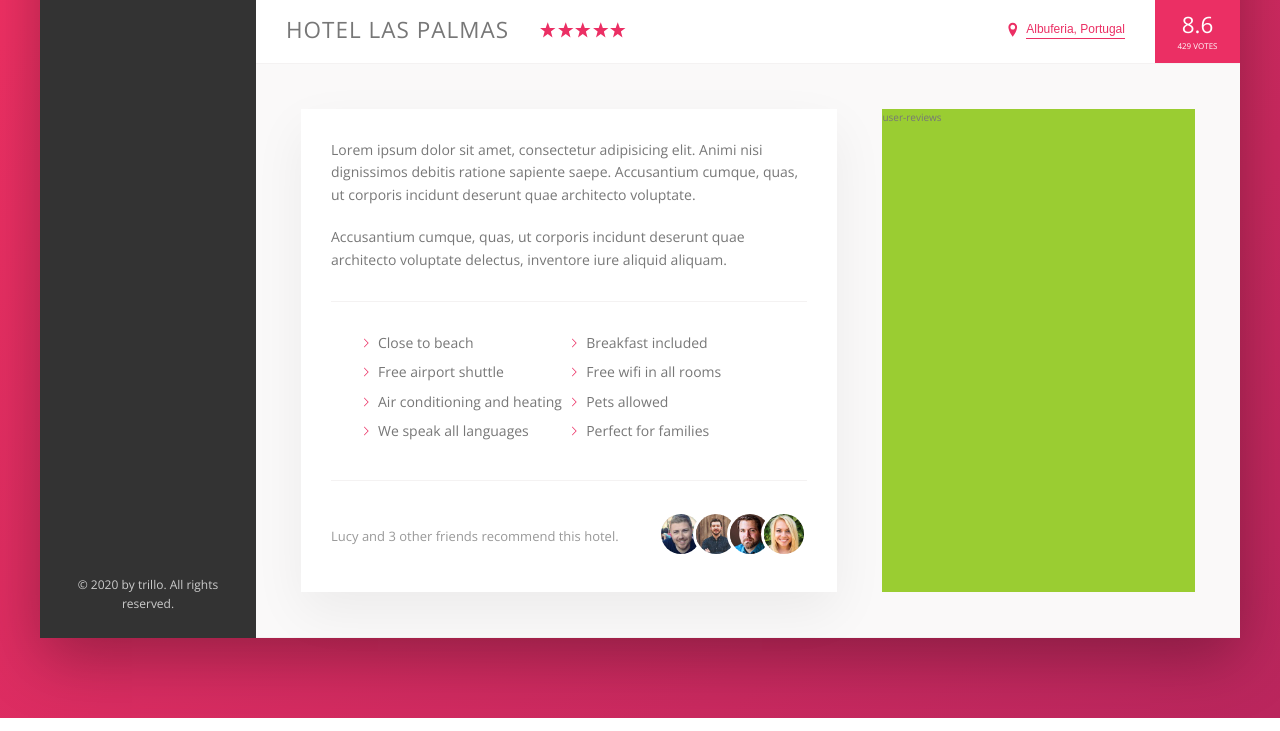
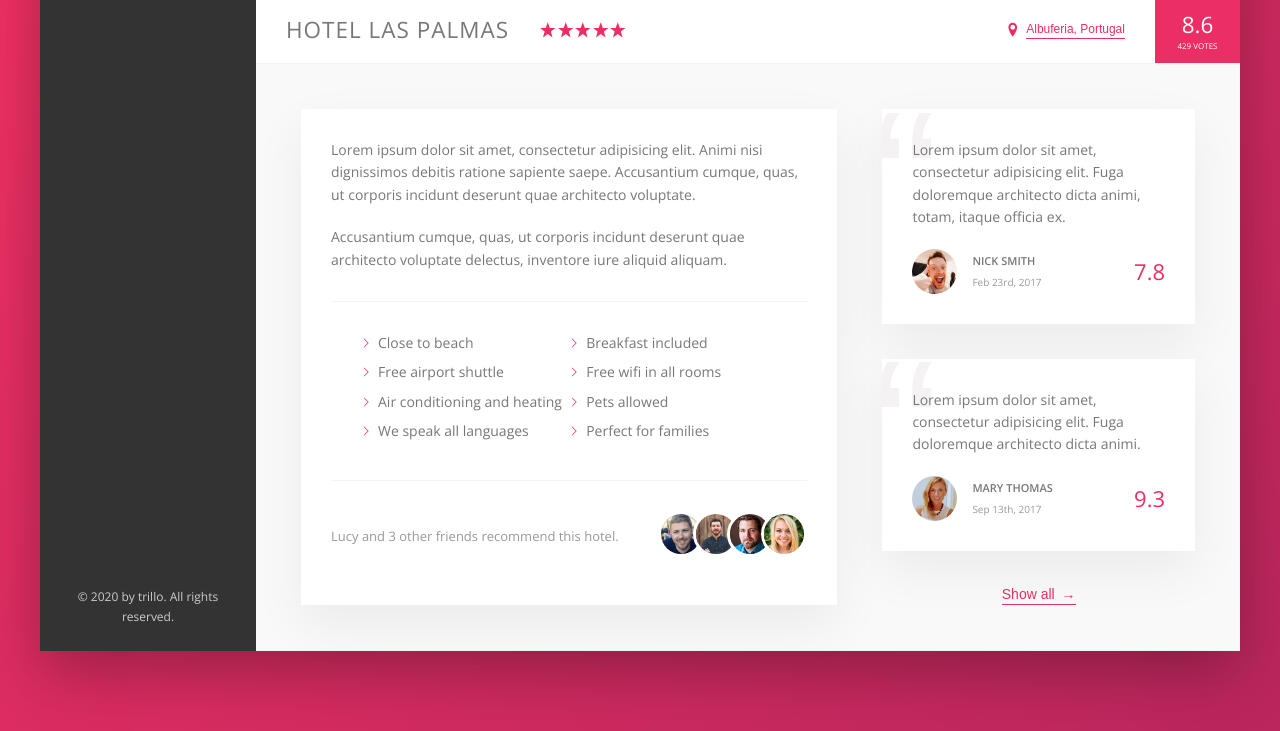
Before and after one commit to UsamaZuberi/Trillo, a website: page index.html in a window 1280 px wide. Shown: the part 538-1269 px from the top of the page. Drawn offline with nearby package versions, Linux system fonts and the light colour scheme.

Commit message:
User Reviews Section Designed

```diff
--- a/index.html
+++ b/index.html
@@ -172,7 +172,37 @@
                     </div>
 
                     <div class="user-reviews">
-                        user-reviews
+                        <figure class="review">
+                            <blockquote class="review__text">
+                                Lorem ipsum dolor sit amet, consectetur adipisicing elit.
+                                Fuga doloremque architecto dicta animi, totam, itaque officia ex.
+                            </blockquote>
+                            <figcaption class="review__user">
+                                <img src="img/user-1.jpg" alt="User 1" class="review__photo">
+                                <div class="review__user-box">
+                                    <p class="review__user-name">Nick Smith</p>
+                                    <p class="review__user-date">Feb 23rd, 2017</p>
+                                </div>
+                                <div class="review__rating">7.8</div>
+                            </figcaption>
+                        </figure>
+
+                        <figure class="review">
+                            <blockquote class="review__text">
+                                Lorem ipsum dolor sit amet, consectetur adipisicing elit. Fuga doloremque architecto
+                                dicta animi.
+                            </blockquote>
+                            <figcaption class="review__user">
+                                <img src="img/user-2.jpg" alt="User 2" class="review__photo">
+                                <div class="review__user-box">
+                                    <p class="review__user-name">Mary Thomas</p>
+                                    <p class="review__user-date">Sep 13th, 2017</p>
+                                </div>
+                                <div class="review__rating">9.3</div>
+                            </figcaption>
+                        </figure>
+
+                        <button class="btn btn-inline">Show all <span>&rarr;</span></button>
                     </div>
                 </div>
             </main>
--- a/sass/_components.scss
+++ b/sass/_components.scss
@@ -293,8 +293,17 @@
     cursor: pointer;
     transition: all .2s;
 
+    & span {
+        margin-left: 3px;
+        transition: margin-left .2s;
+    }
+
     &:hover {
         color: var(--color-grey-dark-1);
+
+        span {
+            margin-left: 8px;
+        }
     }
 
     &:focus {
@@ -376,3 +385,67 @@
         }
     }
 }
+
+//////////////////////////////////////////////////////////////////
+//REVIEWS
+.review {
+    position: relative;
+    background-color: #fff;
+    box-shadow: var(--shadow-light);
+    padding: 3rem;
+    margin-bottom: 3.5rem;
+    overflow: hidden;
+
+    &__text {
+        margin-bottom: 2rem;
+        z-index: 10;
+        position: relative;
+    }
+
+    &__user {
+        display: flex;
+        align-items: center;
+    }
+
+    &__photo {
+        height: 4.5rem;
+        width: 4.5rem;
+        border-radius: 50%;
+        margin-right: 1.5rem;
+    }
+
+    &__user-box {
+        margin-right: auto;
+    }
+
+    &__user-name {
+        font-size: 1.1rem;
+        font-weight: 600;
+        text-transform: uppercase;
+        margin-bottom: .4rem;
+
+    }
+
+    &__user-date {
+        font-size: 1rem;
+        color: var(--color-grey-dark-3);
+    }
+
+    &__rating {
+        color: var(--color-primary);
+        font-size: 2.2rem;
+        font-weight: 300;
+    }
+
+    &::before {
+        content: "\201C";
+        position: absolute;
+        top: -2.75rem;
+        left: -1rem;
+        font-size: 20rem;
+        color: var(--color-grey-light-2);
+        line-height: 1;
+        font-family: sans-serif;
+        z-index: 1;
+    }
+}
--- a/sass/_layout.scss
+++ b/sass/_layout.scss
@@ -40,13 +40,13 @@
 
 .detail {
     display: flex;
+    font-size: 1.4rem;
     padding: 4.5rem;
     background-color: var(--color-grey-light-1);
     border-bottom: var(--line);
 }
 
 .description {
-    font-size: 1.4rem;
     background-color: #fff;
     box-shadow: var(--shadow-light);
     padding: 3rem;
@@ -55,6 +55,9 @@
 }
 
 .user-reviews {
-    background-color: yellowgreen;
     flex: 1;
+
+    display: flex;
+    flex-direction: column;
+    align-items: center;
 }
```
Also changed, not shown: css/style.css.
